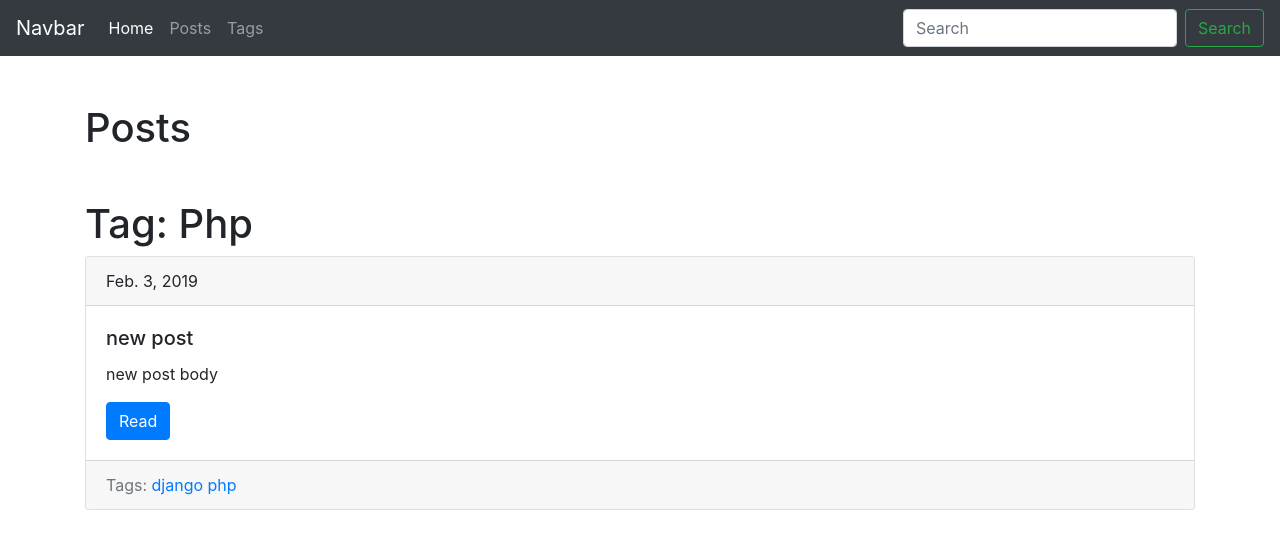
After one commit to nuwak/Django-2-start-lerning, a Django app: a page that uses app/blogengine/templates/base.html in a window 1280 px wide. The commit adds this page. Shown: the top 549 px of the page. Run offline with Django 3.2, Linux system fonts and the light colour scheme; data comes from the database, SQL or seed files in the repository; both versions use the stored data as it was after the commit; some libraries are stand-ins or nearby versions.

Commit message:
view object

```diff
--- a/app/blogengine/blog/models.py
+++ b/app/blogengine/blog/models.py
@@ -7,9 +7,21 @@ class Post(models.Model):
     slug = models.SlugField(max_length=150, unique=True)
     body = models.TextField(blank=True, db_index=True)
     date_pub = models.DateTimeField(auto_now_add=True)
+    tags = models.ManyToManyField('Tag', blank=True, related_name='posts')
 
     def get_absolute_url(self):
         return reverse('blog_post_detail', kwargs={'slug': self.slug})
 
     def __str__(self):
         return '{}'.format(self.title)
+
+
+class Tag(models.Model):
+    title = models.CharField(max_length=50)
+    slug = models.SlugField(max_length=50, unique=True)
+
+    def get_absolute_url(self):
+        return reverse('blog_tag_detail', kwargs={'slug': self.slug})
+
+    def __str__(self):
+        return '{}'.format(self.title)
--- /dev/null
+++ b/app/blogengine/blog/templates/blog/includes/post_card_template.html
@@ -0,0 +1,16 @@
+<div class="card mb-3">
+    <div class="card-header">
+        {{ post.date_pub.date }}
+    </div>
+    <div class="card-body">
+        <h5 class="card-title">{{ post.title }}</h5>
+        <p class="card-text">{{ post.body | truncatewords:15 }}</p>
+        <a href="{{ post.get_absolute_url }}" class="btn btn-primary">Read</a>
+    </div>
+  <div class="card-footer text-muted">
+  Tags:
+      {% for tag in post.tags.all %}
+          <a href="{{ tag.get_absolute_url }}">{{ tag.title }}</a>
+      {% endfor %}
+  </div>
+</div>
--- /dev/null
+++ b/app/blogengine/blog/templates/blog/tag_detail.html
@@ -0,0 +1,10 @@
+{% extends 'base.html' %}
+
+{% block title %}tag.title - {{ block.super }}{% endblock %}
+
+{% block content %}
+    <h1 class="mt-5">Tag: {{ tag.title | title }}</h1>
+    {% for post in tag.posts.all %}
+        {% include 'blog/includes/post_card_template.html' %}
+    {% endfor %}
+{% endblock %}
--- a/app/blogengine/blog/urls.py
+++ b/app/blogengine/blog/urls.py
@@ -4,5 +4,7 @@ from .views import *
 
 urlpatterns = [
     path('', posts_list, name='blog_posts_list'),
-    path('post/<str:slug>/', post_detail, name='blog_post_detail'),
+    path('post/<str:slug>/', PostDetail.as_view(), name='blog_post_detail'),
+    path('tag/<str:slug>/', TagDetail.as_view(), name='blog_tag_detail'),
+    path('tag/', tag_list, name='blog_tag_list'),
 ]
--- /dev/null
+++ b/app/blogengine/blog/utils.py
@@ -0,0 +1,12 @@
+from django.shortcuts import render
+from django.shortcuts import get_object_or_404
+from .models import *
+
+
+class ObjectDetailMixin:
+    model = None
+    template = None
+
+    def get(self, request, slug):
+        obj = get_object_or_404(self.model, slug__iexact=slug)
+        return render(request, self.template, context={self.model.__name__.lower(): obj})
--- a/app/blogengine/blog/views.py
+++ b/app/blogengine/blog/views.py
@@ -1,11 +1,34 @@
 from django.shortcuts import render
-from .models import Post
+from django.views.generic import View
+from .models import *
+from .utils import ObjectDetailMixin
 
 
 def posts_list(request):
     posts = Post.objects.all()
-    return render(request, 'blog/index.html', context={'posts': posts})
+    return render(request, 'blog/post_list.html', context={'posts': posts})
 
-def post_detail(request, slug):
-    post = Post.objects.get(slug__iexact=slug)
-    return render(request, 'blog/post_detail.html', context={'post': post})
+
+# def post_detail(request, slug):
+#     post = Post.objects.get(slug__iexact=slug)
+#     return render(request, 'blog/post_detail.html', context={'post': post})
+
+
+def tag_list(request):
+    tags = Tag.objects.all()
+    return render(request, 'blog/tag_list.html', context={'tags': tags})
+
+
+# def tag_detail(request, slug):
+#     tag = Tag.objects.get(slug__iexact=slug)
+#     return render(request, 'blog/tag_detail.html', context={'tag': tag})
+
+
+class PostDetail(ObjectDetailMixin, View):
+    model = Post
+    template = 'blog/post_detail.html'
+
+
+class TagDetail(ObjectDetailMixin, View):
+    model = Tag
+    template = 'blog/tag_detail.html'
--- a/app/blogengine/templates/base.html
+++ b/app/blogengine/templates/base.html
@@ -24,13 +24,13 @@
     <div class="collapse navbar-collapse" id="navbarSupportedContent">
         <ul class="navbar-nav mr-auto">
             <li class="nav-item active">
-                <a class="nav-link" href="#">Home <span class="sr-only">(current)</span></a>
+                <a class="nav-link" href="/">Home <span class="sr-only">(current)</span></a>
             </li>
             <li class="nav-item">
-                <a class="nav-link" href="{% url 'blog_posts_list' %}">Blog</a>
+                <a class="nav-link" href="{% url 'blog_posts_list' %}">Posts</a>
             </li>
             <li class="nav-item">
-                <a class="nav-link disabled" href="#" tabindex="-1" aria-disabled="true">Disabled</a>
+                <a class="nav-link" href="{% url 'blog_tag_list' %}">Tags</a>
             </li>
         </ul>
         <form class="form-inline my-2 my-lg-0">
--- /dev/null
+++ b/app/req.txt
@@ -0,0 +1,3 @@
+Django==2.1.5
+pkg-resources==0.0.0
+pytz==2018.9
```
Also changed, not shown: app/blogengine/blog/templates/blog/index.html (deleted, +0 -19 lines), app/blogengine/blog/templates/blog/post_list.html (added, +10 -0 lines), app/blogengine/blog/templates/blog/tag_list.html (added, +10 -0 lines), app/blogengine/blog/migrations/0002_auto_20190203_1644.py (added), app/blogengine/db.sqlite3, 1 other file.
